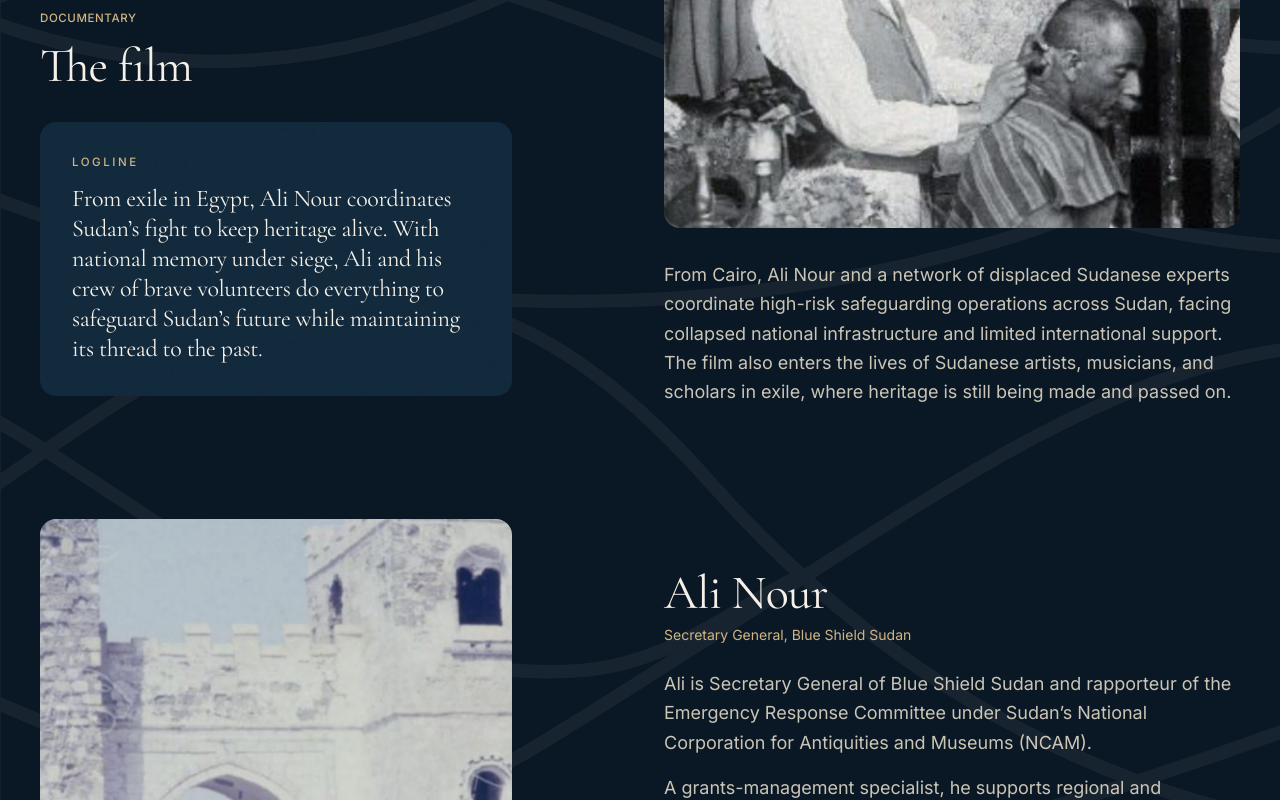
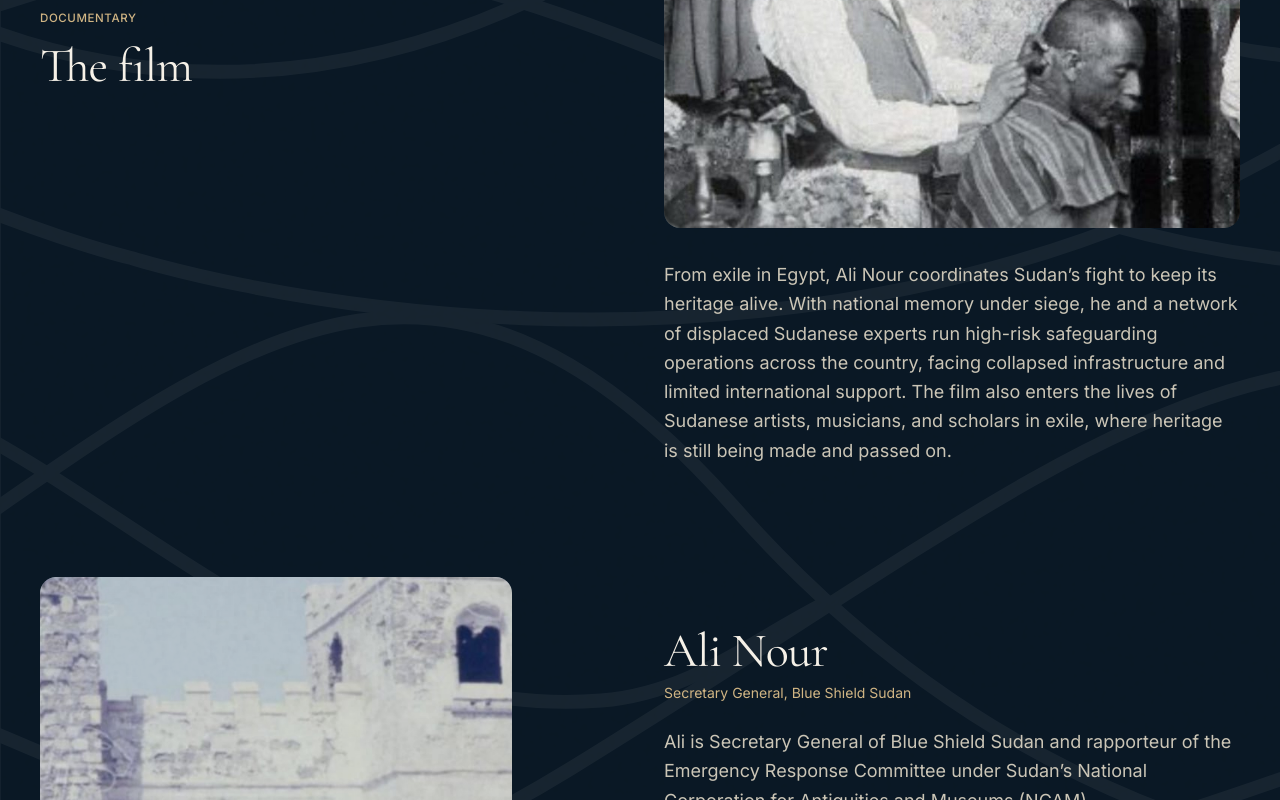
Before and after one commit to Returning-Sands/returning-sands, a Next.js app: page /about in a window 1280 px wide. Shown: the part 1420-2220 px from the top of the page. Built offline with nearby package versions, Linux system fonts and the light colour scheme.

Commit message:
feat(about): Fold logline into the film paragraph; partner tiles accept supplied logos

```diff
--- a/app/components/about/Film.tsx
+++ b/app/components/about/Film.tsx
@@ -16,10 +16,6 @@ export function Film({ t }: { t: SiteContent["about"]["film"] }) {
           <Reveal className="md:col-span-5 reveal-lg">
             <BrandStamp name="RS_Documentary_white" height={110} className="mb-8 -rotate-3" />
             <SectionHeading kicker={t.kicker} heading={t.heading} tone="light" id="film" />
-            <figure className="mt-8 bg-nile-800 p-8 rounded-2xl">
-              <p className="kicker text-sand-300 mb-3">{t.loglineLabel}</p>
-              <blockquote className="font-display text-2xl leading-[1.25] text-sand-50">{t.logline}</blockquote>
-            </figure>
           </Reveal>
           <Reveal className="md:col-span-6 md:col-start-7 reveal" delay={120}>
             <div className="relative aspect-[16/10] overflow-hidden rounded-2xl bg-nile-800 mb-8 parallax">
--- a/app/components/about/Partners.tsx
+++ b/app/components/about/Partners.tsx
@@ -1,7 +1,20 @@
+import Image from "next/image";
 import type { SiteContent } from "../../content";
 import { Reveal } from "../../Reveal";
 import { PerfSeam } from "../../Stamp";
 import { ExternalArrow, SectionHeading } from "../primitives";
+
+/** Logo when the organisation has supplied one, otherwise its name in the display face. */
+function PartnerMark({ p }: { p: SiteContent["about"]["partners"]["items"][number] }) {
+  if (p.logo) {
+    return (
+      <span className="relative block h-12 w-full max-w-[220px]">
+        <Image src={p.logo} alt={p.name} fill sizes="220px" className="object-contain object-left rtl:object-right" />
+      </span>
+    );
+  }
+  return <span className="font-display text-2xl">{p.name}</span>;
+}
 
 /** Partners and funders as a grid; each links out to the organisation. */
 export function Partners({ t }: { t: SiteContent["about"]["partners"] }) {
@@ -20,13 +33,15 @@ export function Partners({ t }: { t: SiteContent["about"]["partners"] }) {
                   href={p.href}
                   target="_blank"
                   rel="noopener noreferrer"
-                  className="group flex h-full items-start justify-between gap-4 rounded-2xl px-8 py-6 font-display text-2xl text-ink hover:bg-sand-50 transition-colors"
+                  className="group flex h-full items-center justify-between gap-4 rounded-2xl px-8 py-6 text-ink hover:bg-sand-50 transition-colors"
                 >
-                  <span>{p.name}</span>
-                  <ExternalArrow className="mt-2 shrink-0 text-ink/40 group-hover:text-ochre-600 transition-colors" />
+                  <PartnerMark p={p} />
+                  <ExternalArrow className="shrink-0 text-ink/40 group-hover:text-ochre-600 transition-colors" />
                 </a>
               ) : (
-                <span className="block px-8 py-6 font-display text-2xl text-ink">{p.name}</span>
+                <div className="flex h-full items-center px-8 py-6 text-ink">
+                  <PartnerMark p={p} />
+                </div>
               )}
             </Reveal>
           ))}
--- a/app/content/ar.ts
+++ b/app/content/ar.ts
@@ -99,9 +99,6 @@ export const ar: DeepPartial<SiteContent> = {
 
   about: {
     film: {
-      loglineLabel: "ملخص الفيلم",
-      logline:
-        "من المنفى في مصر، ينسّق علي نور معركة السودان لإبقاء تراثه حيًّا. وبينما تحاصَر الذاكرة الوطنية، يبذل علي وفريقه من المتطوعين الشجعان كل ما في وسعهم لحماية مستقبل السودان مع الحفاظ على خيطه الممتد إلى الماضي.",
       ali: {
         name: "علي نور",
         quote:
--- a/app/content/en.ts
+++ b/app/content/en.ts
@@ -286,11 +286,8 @@ export const en = {
     film: {
       kicker: "Documentary",
       heading: "The film",
-      loglineLabel: "Logline",
-      logline:
-        "From exile in Egypt, Ali Nour coordinates Sudan’s fight to keep heritage alive. With national memory under siege, Ali and his crew of brave volunteers do everything to safeguard Sudan’s future while maintaining its thread to the past.",
       body:
-        "From Cairo, Ali Nour and a network of displaced Sudanese experts coordinate high-risk safeguarding operations across Sudan, facing collapsed national infrastructure and limited international support. The film also enters the lives of Sudanese artists, musicians, and scholars in exile, where heritage is still being made and passed on.",
+        "From exile in Egypt, Ali Nour coordinates Sudan’s fight to keep its heritage alive. With national memory under siege, he and a network of displaced Sudanese experts run high-risk safeguarding operations across the country, facing collapsed infrastructure and limited international support. The film also enters the lives of Sudanese artists, musicians, and scholars in exile, where heritage is still being made and passed on.",
       imageAlt: "Archival photograph of a barber at work in Sudan",
       ali: {
         imageAlt: "Historic stone gateway in Sudan",
--- a/app/content/types.ts
+++ b/app/content/types.ts
@@ -106,10 +106,12 @@ export type InstagramPost = {
   readonly href: string;
 };
 
-/** A partner or funder. `href` is optional and non-translatable. */
+/** A partner or funder. `href` and `logo` are optional and non-translatable. */
 export type Partner = {
   readonly name: string;
   readonly href?: string;
+  /** Path under /public/partners to the organisation's supplied logo (SVG or PNG, dark-on-transparent). */
+  readonly logo?: string;
 };
 
 export type SiteContent = {
@@ -241,8 +243,6 @@ export type SiteContent = {
     readonly film: {
       readonly kicker: string;
       readonly heading: string;
-      readonly loglineLabel: string;
-      readonly logline: string;
       readonly body: string;
       readonly imageAlt: string;
       readonly ali: {
```
Also changed, not shown: public/partners/README.md (added).
